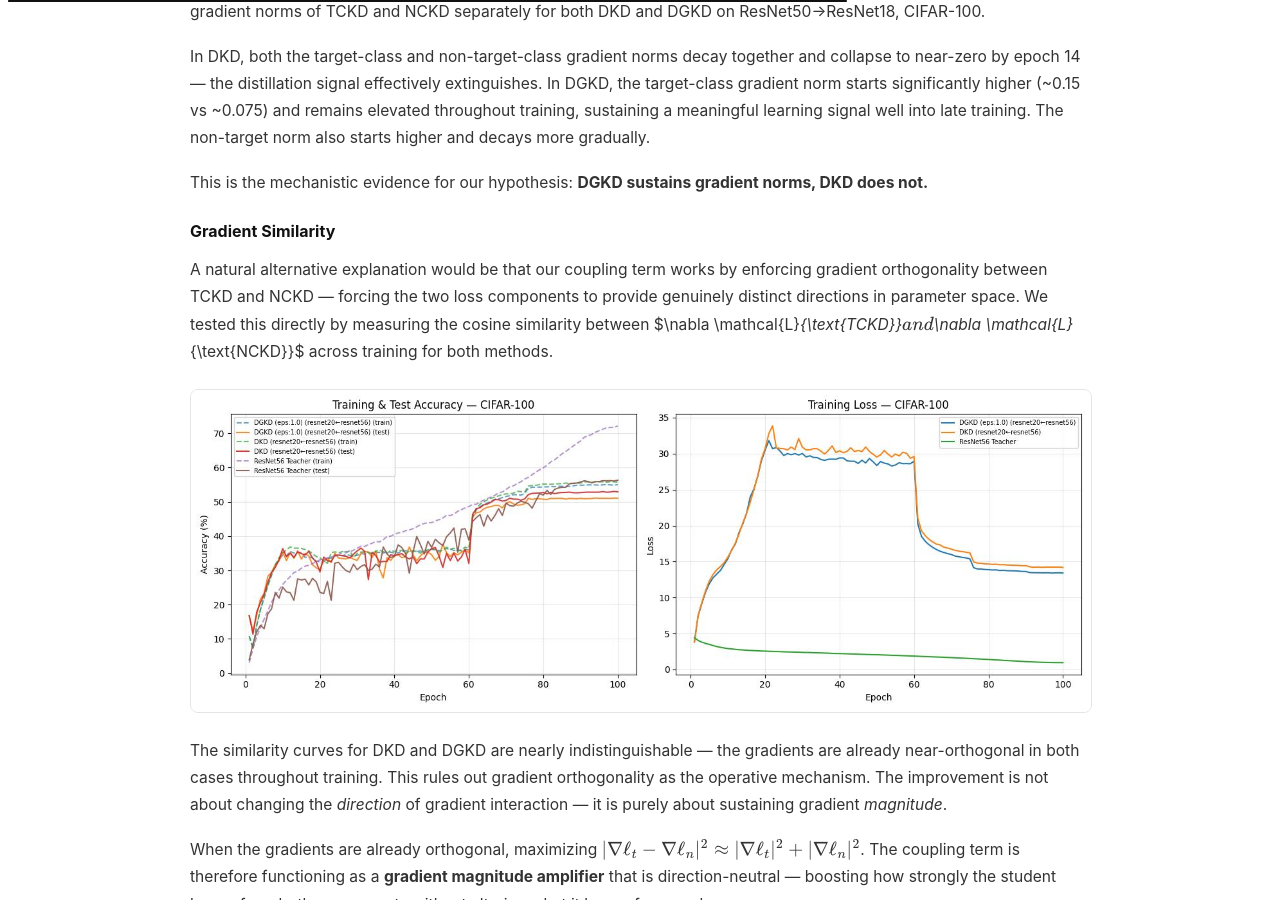
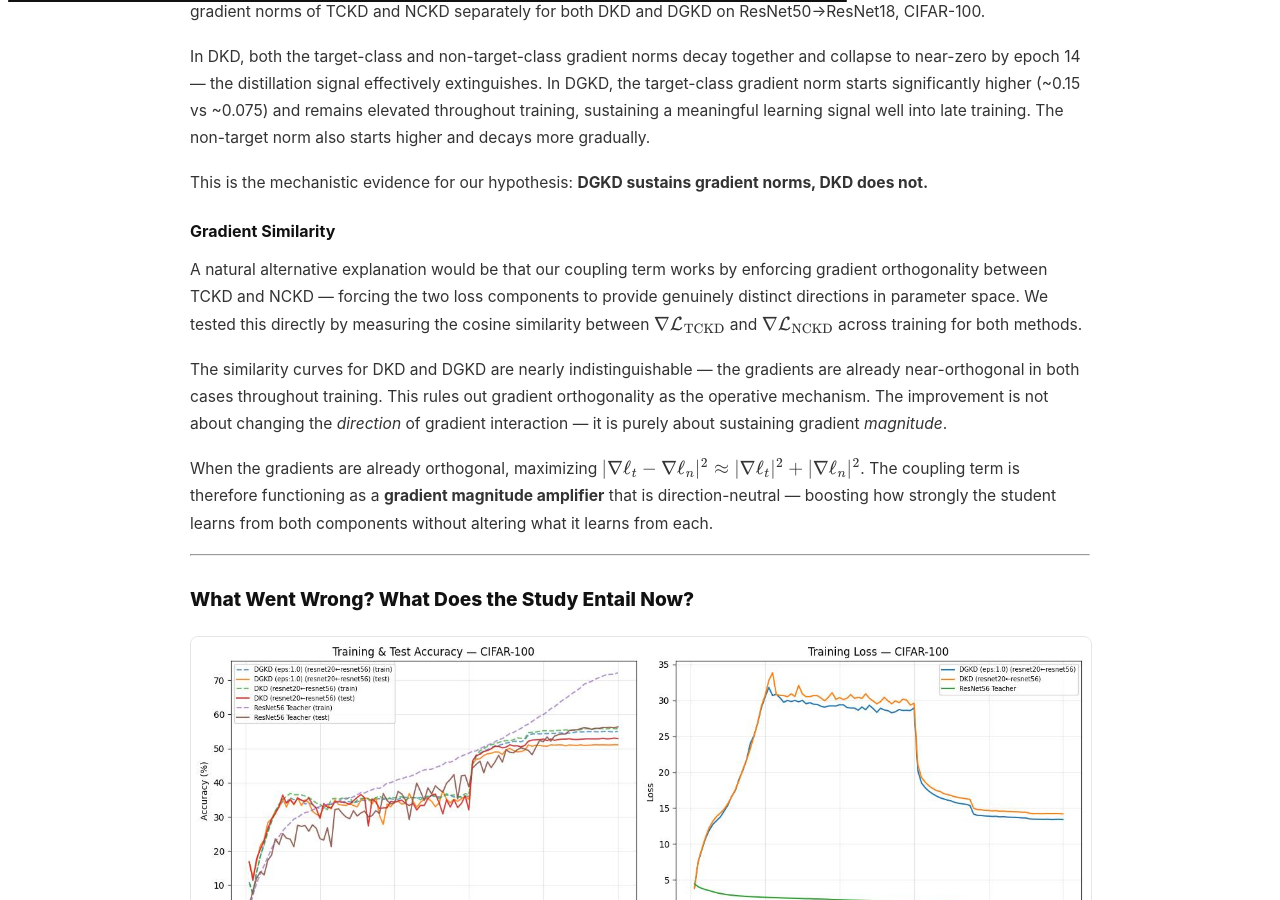
Before and after one commit to omertafveez-2001/omertafveez-2001.github.io, a Jekyll site: the page built from blogs/decoupled_gradient_kd/dkd.md, in a window 1280 px wide and 900 px high, scrolled down 3057 px. Built offline with Jekyll 4.4.1, drawn with Linux system fonts in a browser that asks for light colours.

Commit message:
fixed dkd

```diff
--- a/blogs/decoupled_gradient_kd/dkd.md
+++ b/blogs/decoupled_gradient_kd/dkd.md
@@ -15,7 +15,7 @@
 
 Knowledge distillation (KD) has become a cornerstone technique for compressing large neural networks into smaller, deployable models. The canonical formulation — minimizing the KL divergence between teacher and student output distributions — is deceptively simple. Zhao et al. (2022) showed that this classical loss is actually a **coupled** formulation of two distinct objectives: Target Class Knowledge Distillation (TCKD), which transfers knowledge about prediction confidence on the correct class, and Non-Target Class Knowledge Distillation (NCKD), which transfers the "dark knowledge" embedded in the teacher's probability mass over wrong classes.
 
-Their key finding was that NCKD is the dominant driver of distillation performance, yet classical KD suppresses it — the NCKD term is weighted by $(1 - p_t^\mathcal{T})$, which shrinks precisely when the teacher is most confident and, by their argument, most informative. DKD addresses this by decoupling the two terms and introducing independent weights $\alpha$ and $\beta$.
+Their key finding was that NCKD is the dominant driver of distillation performance, yet classical KD suppresses it — the NCKD term is weighted by $(1 - p\_t^\mathcal{T})$, which shrinks precisely when the teacher is most confident and, by their argument, most informative. DKD addresses this by decoupling the two terms and introducing independent weights $\alpha$ and $\beta$.
 
 However, DKD leaves a deeper problem unaddressed. As the student converges toward the teacher's distribution, the KL divergence shrinks toward zero — and so do the gradients flowing from both TCKD and NCKD. **The distillation signal is self-extinguishing.** The better the student gets at mimicking the teacher, the less it learns from the teacher. This is not a DKD-specific failure — it is a fundamental property of any KL-based logit distillation loss. Our work is motivated by this observation: can we introduce a mechanism that actively sustains the distillation signal throughout training, rather than allowing it to decay?
 
@@ -50,8 +50,8 @@
 $$
 
 where:
-- $\nabla_{z_i^{s_{tc}}} \ell_t$ is the gradient of the TCKD loss with respect to the student's target-class logit for sample $i$
-- $\nabla_{z_i^{s_{ntc}}} \ell_s$ is the gradient of the NCKD loss with respect to the student's non-target-class logits for sample $i$
+- $\nabla\_{z\_i^{s\_{tc}}} \ell\_t$ is the gradient of the TCKD loss with respect to the student's target-class logit for sample $i$
+- $\nabla\_{z\_i^{s\_{ntc}}} \ell\_s$ is the gradient of the NCKD loss with respect to the student's non-target-class logits for sample $i$
 - $\varepsilon$ is the MSE scale parameter, empirically set to 6
 
 The coupling term is **maximized** implicitly through the loss — by including it additively, the optimizer is encouraged to maintain large gradient differences between the two branches, which as we show below, has the effect of sustaining gradient norms throughout training.
@@ -83,18 +83,19 @@
 
 ### Gradient Similarity
 
-A natural alternative explanation would be that our coupling term works by enforcing gradient orthogonality between TCKD and NCKD — forcing the two loss components to provide genuinely distinct directions in parameter space. We tested this directly by measuring the cosine similarity between $\nabla \mathcal{L}_{\text{TCKD}}$ and $\nabla \mathcal{L}_{\text{NCKD}}$ across training for both methods.
-
-![Gradient Flow Diagram](./imgs/cifar100_training_comparison.jpeg)
+A natural alternative explanation would be that our coupling term works by enforcing gradient orthogonality between TCKD and NCKD — forcing the two loss components to provide genuinely distinct directions in parameter space. We tested this directly by measuring the cosine similarity between $\nabla \mathcal{L}\_{\text{TCKD}}$ and $\nabla \mathcal{L}\_{\text{NCKD}}$ across training for both methods.
 
 
 The similarity curves for DKD and DGKD are nearly indistinguishable — the gradients are already near-orthogonal in both cases throughout training. This rules out gradient orthogonality as the operative mechanism. The improvement is not about changing the *direction* of gradient interaction — it is purely about sustaining gradient *magnitude*.
 
-When the gradients are already orthogonal, maximizing $\|\nabla \ell_t - \nabla \ell_n\|^2 \approx \|\nabla \ell_t\|^2 + \|\nabla \ell_n\|^2$. The coupling term is therefore functioning as a **gradient magnitude amplifier** that is direction-neutral — boosting how strongly the student learns from both components without altering what it learns from each.
+When the gradients are already orthogonal, maximizing $\|\nabla \ell\_t - \nabla \ell\_n\|^2 \approx \|\nabla \ell\_t\|^2 + \|\nabla \ell\_n\|^2$. The coupling term is therefore functioning as a **gradient magnitude amplifier** that is direction-neutral — boosting how strongly the student learns from both components without altering what it learns from each.
 
 ---
 
 ## What Went Wrong? What Does the Study Entail Now?
+
+![Gradient Flow Diagram](./imgs/cifar100_training_comparison.jpeg)
+
 
 Our original results were obtained under non-standard training conditions: approximately 8 epochs, without warmup, without the DKD paper's recommended LR schedule (step decay at epochs 150, 180, 210), and with unverified hyperparameters. Under these conditions, no model converges and the reported accuracy numbers are not meaningful baselines relative to the published DKD results.
 
```
